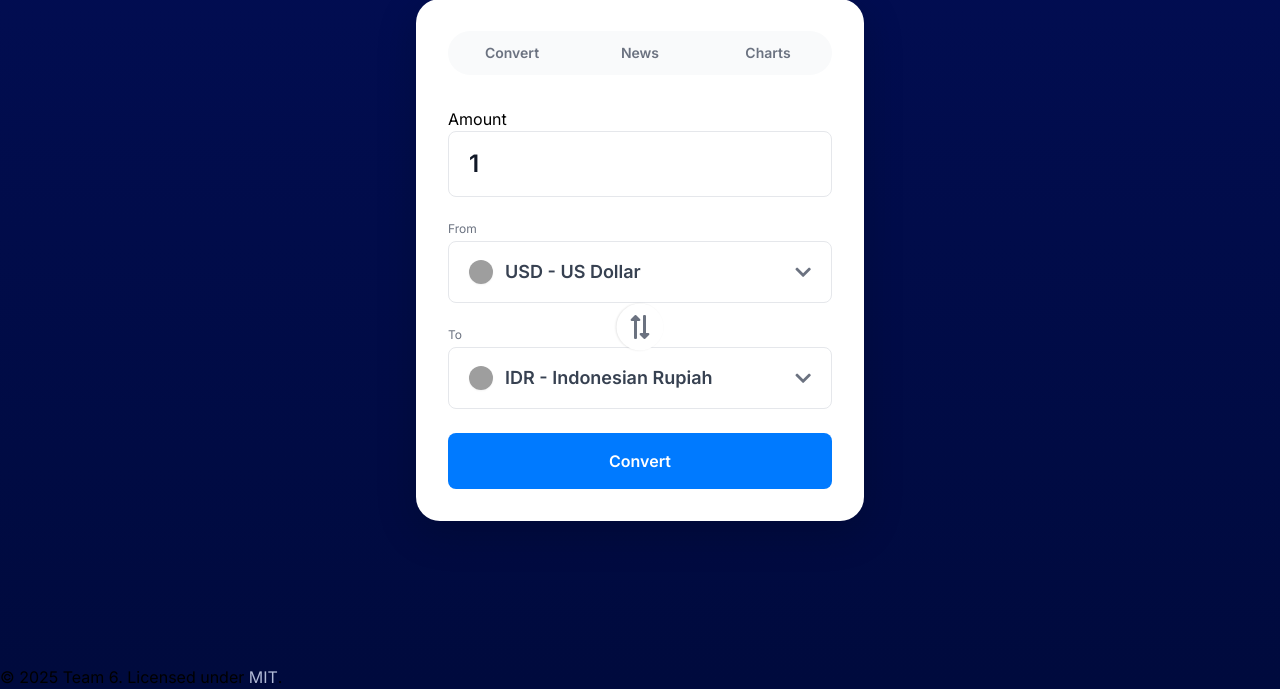
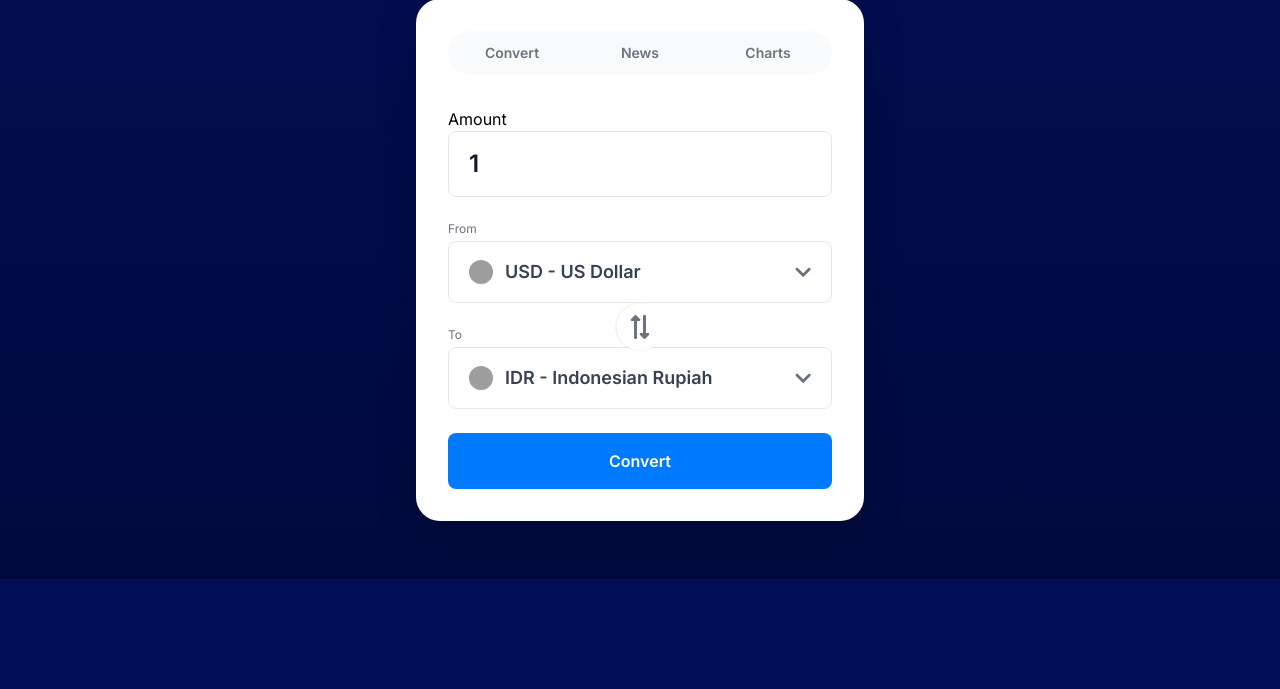
Before and after one commit to Suk1yu/Currency-, a Flask app: page / in a window 1280 px wide. Shown: the part 221-910 px from the top of the page. After the commit the page ends 800 px from the top, so only its background shows below. Run offline with Flask 3, Linux system fonts and the light colour scheme; some libraries are stand-ins or nearby versions; grey boxes are pictures that could not be loaded.

Commit message:
Update index.html

```diff
--- a/templates/index.html
+++ b/templates/index.html
@@ -269,13 +269,5 @@
     </section>
   </main>
   <script src="/static/O.js"></script>
-      <footer>
-        <p>
-            <a class="flex-grow flex flex-col items-center px-6 pt-6 pb-12" href="https://github.com/Suk1yu" aria-label="GitHub profile" rel="noopener" target="_blank">
-                <i class="fa-brands fa-github"></i>
-            </a>
-        </p>
-        <p>&copy; 2025 Team 6. Licensed under <a class="text-[#b0b9d6] text-base mb-10 max-w-xs text-center drop-shadow-sm select-none" href="https://opensource.org/licenses/MIT" target="_blank" rel="noopener">MIT</a>.</p>
-      </footer>
 </body>
 </html>
```
